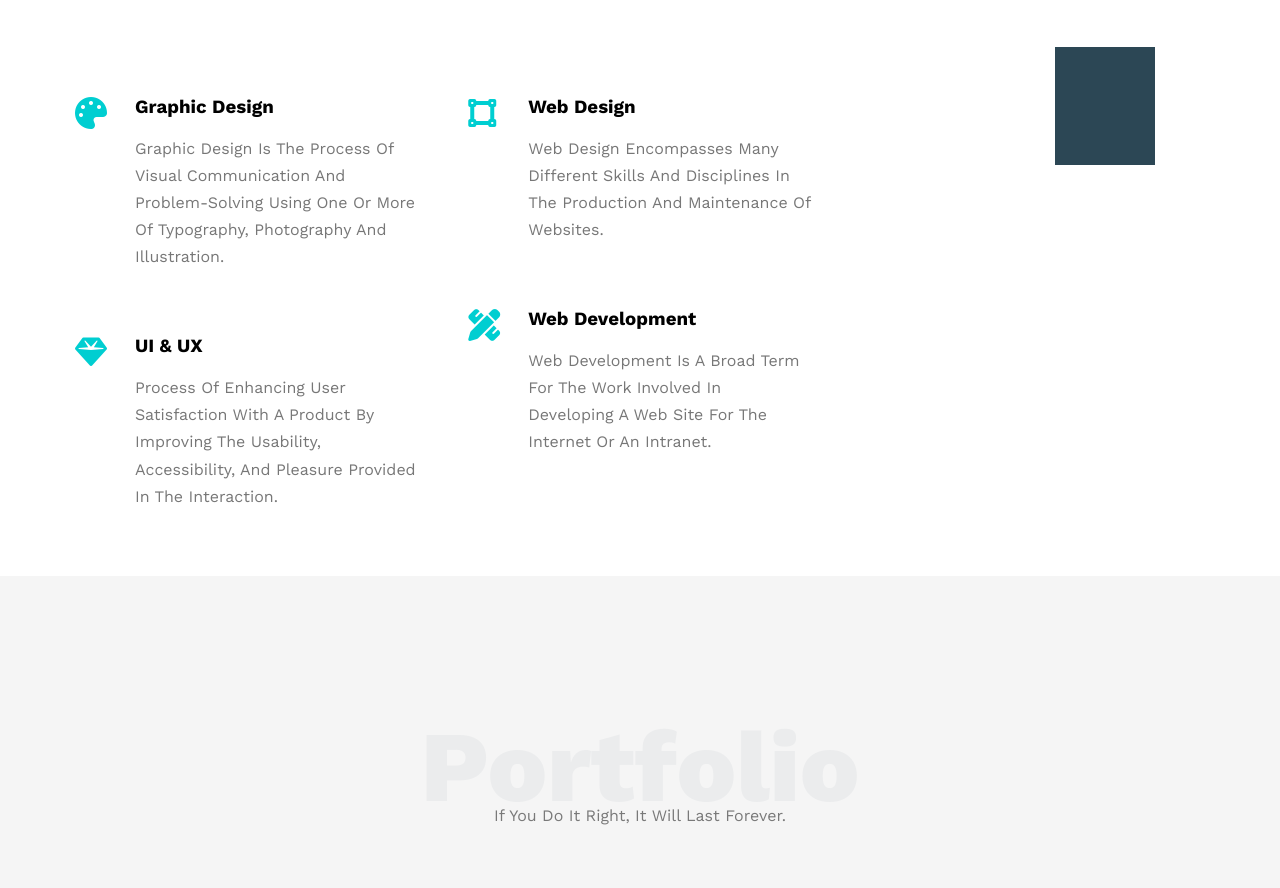
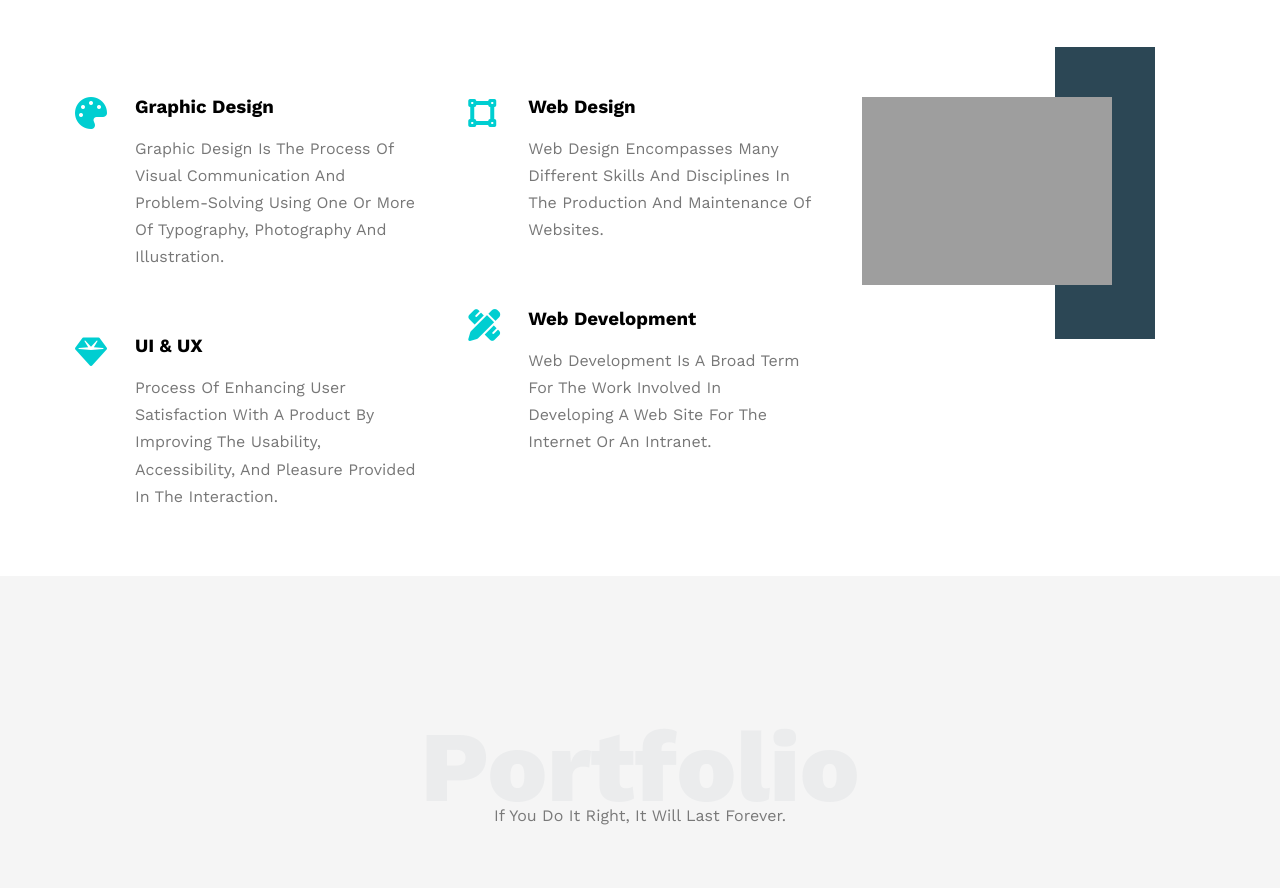
Before and after one commit to Hassan-Elnokaly/lgdyfiuhoihguotyu, a plain HTML site: page index.html in a window 1280 px wide. Shown: the part 1368-2256 px from the top of the page. Drawn offline with nearby package versions, Linux system fonts and the light colour scheme; the site is published under a folder, as on GitHub Pages, so addresses that start at the root find nothing; files whose address does not match are found by name.

Commit message:
Update index.html

```diff
--- a/index.html
+++ b/index.html
@@ -115,7 +115,7 @@
                 </div>
                 <div class="col3">
                     <div class="img">
-                        <img src="/images/Services Col3.jpg" alt="">
+                        <img src="images/Services Col3.jpg" alt="">
                     </div>
                 </div>
             </div>
```
